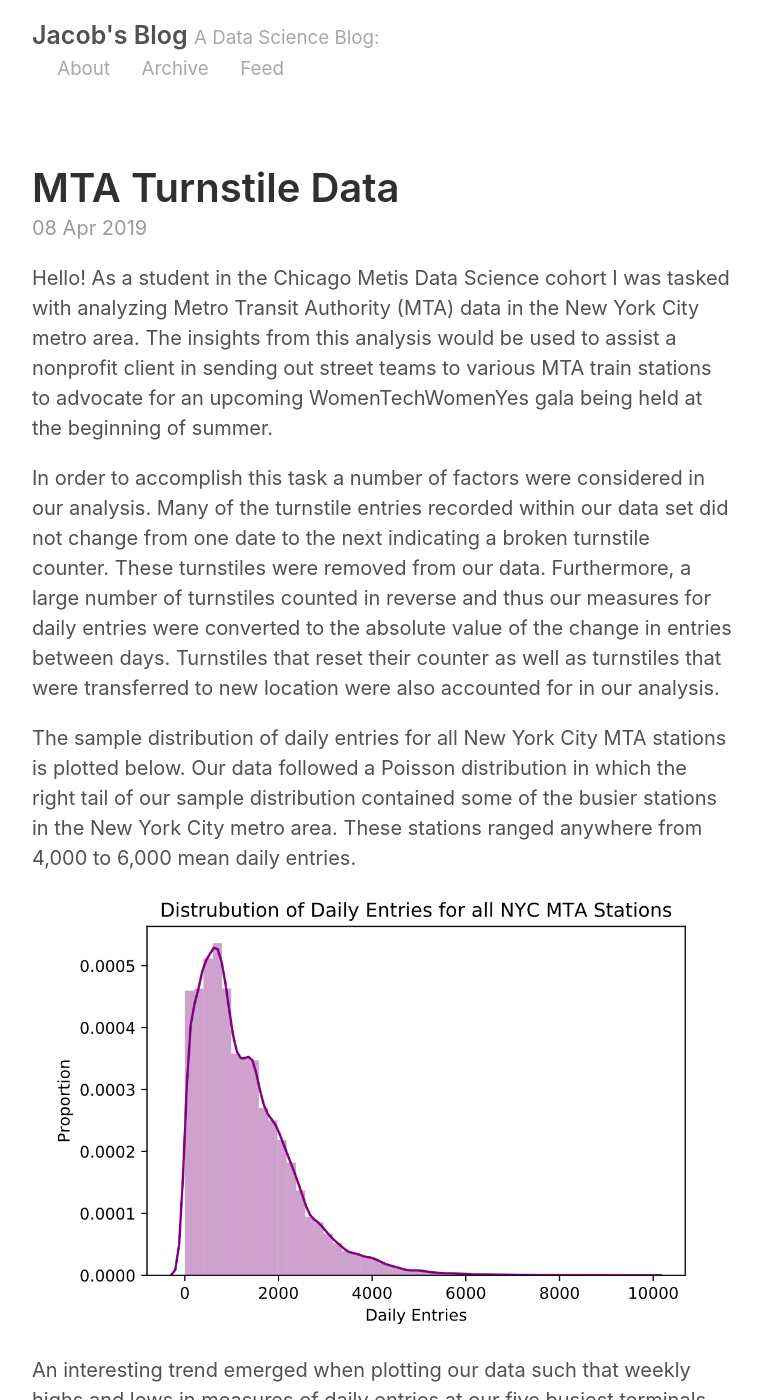
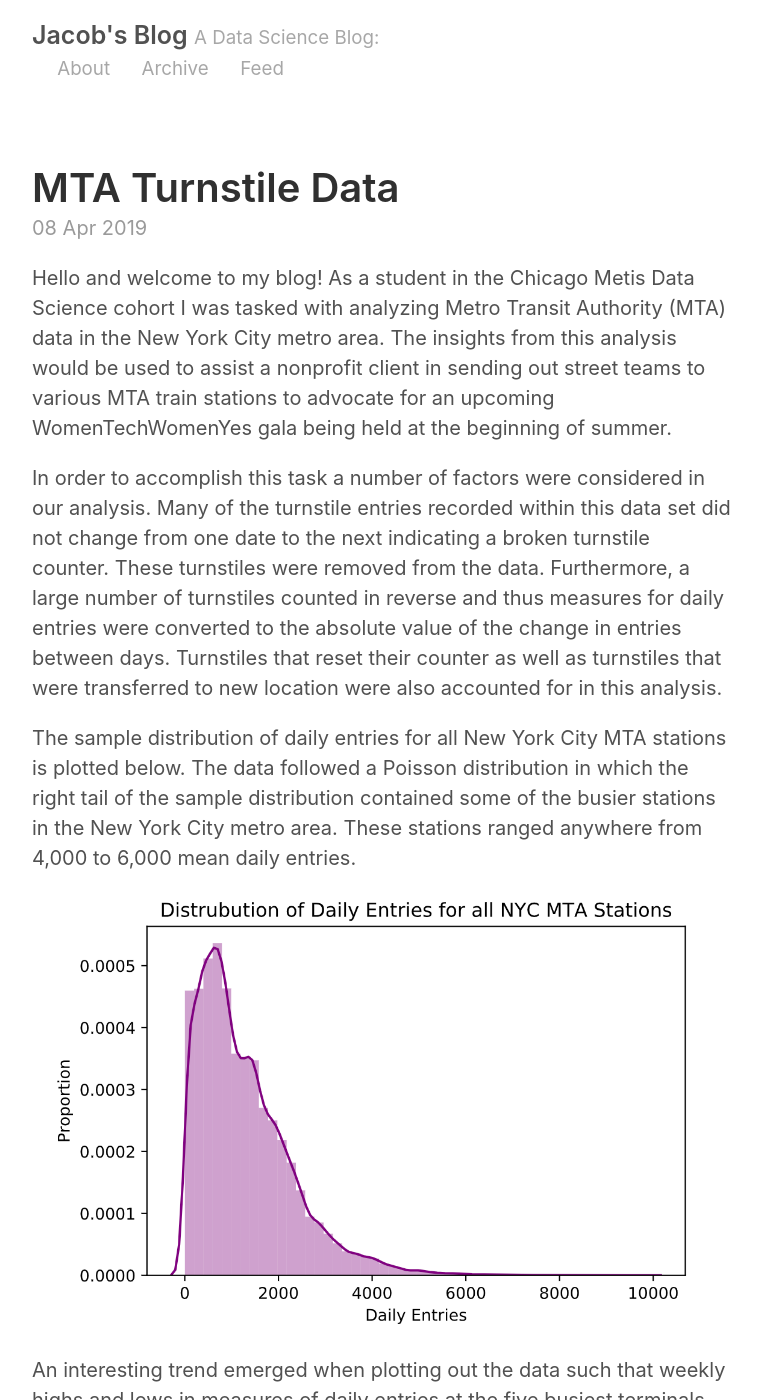
Before and after one commit to Gopher2016/Gopher2016.github.io, a Jekyll site: the page built from _posts/2019-04-08-example-content.md, in a window 1280 px wide and 1400 px high. Shown: the whole window, without its empty margins (258-1020 px from the left). Built offline with Jekyll 4.4.1, drawn with Linux system fonts in a browser that asks for light colours; some of the changed text lies outside the part shown.

Commit message:
Update 2019-04-08-example-content.md

```diff
--- a/_posts/2019-04-08-example-content.md
+++ b/_posts/2019-04-08-example-content.md
@@ -3,16 +3,16 @@ layout: post
 title: MTA Turnstile Data
 ---
 
-Hello! As a student in the Chicago Metis Data Science cohort I was tasked with analyzing Metro Transit Authority (MTA) data in the New York City metro area. The insights from this analysis would be used to assist a nonprofit client in sending out street teams to various MTA train stations to advocate for an upcoming WomenTechWomenYes gala being held at the beginning of summer.
+Hello and welcome to my blog! As a student in the Chicago Metis Data Science cohort I was tasked with analyzing Metro Transit Authority (MTA) data in the New York City metro area. The insights from this analysis would be used to assist a nonprofit client in sending out street teams to various MTA train stations to advocate for an upcoming WomenTechWomenYes gala being held at the beginning of summer.
 
-In order to accomplish this task a number of factors were considered in our analysis. Many of the turnstile entries recorded within our data set did not change from one date to the next indicating a broken turnstile counter. These turnstiles were removed from our data. Furthermore, a large number of turnstiles counted in reverse and thus our measures for daily entries were converted to the absolute value of the change in entries between days. Turnstiles that reset their counter as well as turnstiles that were transferred to new location were also accounted for in our analysis.
+In order to accomplish this task a number of factors were considered in our analysis. Many of the turnstile entries recorded within this data set did not change from one date to the next indicating a broken turnstile counter. These turnstiles were removed from the data. Furthermore, a large number of turnstiles counted in reverse and thus measures for daily entries were converted to the absolute value of the change in entries between days. Turnstiles that reset their counter as well as turnstiles that were transferred to new location were also accounted for in this analysis.
 
-The sample distribution of daily entries for all New York City MTA stations is plotted below. Our data followed a Poisson distribution in which the right tail of our sample distribution contained some of the busier stations in the New York City metro area. These stations ranged anywhere from 4,000 to 6,000 mean daily entries.
+The sample distribution of daily entries for all New York City MTA stations is plotted below. The data followed a Poisson distribution in which the right tail of the sample distribution contained some of the busier stations in the New York City metro area. These stations ranged anywhere from 4,000 to 6,000 mean daily entries.
 
 ![Distribution](https://github.com/Gopher2016/Gopher2016.github.io/blob/master/images/Distribution_Daily_Entries_MTA_Stations.png?raw=true)
 
-An interesting trend emerged when plotting our data such that weekly highs and lows in measures of daily entries at our five busiest terminals. This phenomenon was found to correspond with differences in weekday and weekend traffic at each station.
+An interesting trend emerged when plotting out the data such that weekly highs and lows in measures of daily entries at the five busiest terminals followed a similar trend. This observation was found to correspond with differences in weekday and weekend traffic at each station.
 
 ![Distribution](https://github.com/Gopher2016/Gopher2016.github.io/blob/master/images/May_June_2018_Daily_Entries_by_Station.png?raw=true)
 
-The results from this analysis do not only provide insight into which MTA stations in the New York City metro area experience the greatest number of daily entries but more specifically help identify which days of the week will have the greatest foot traffic. Sending street teams out to the MTA stations identified as having the greatest number of daily entries during weekdays will allow WomenTechWomenYes to promote their gala to the greatest number of individuals as well as to target residents living and working in the New York City area who are more likely to attend the event.
+The results from this analysis not only provide insight into which MTA stations in the New York City metro area experience the greatest number of daily entries but more specifically help identify which days of the week will have the greatest foot traffic. Sending street teams out to the MTA stations identified as having the greatest number of daily entries during weekdays will allow WomenTechWomenYes to promote their gala to the greatest number of individuals as well as to target residents living and working in the New York City area who are more likely to attend the event.
```
